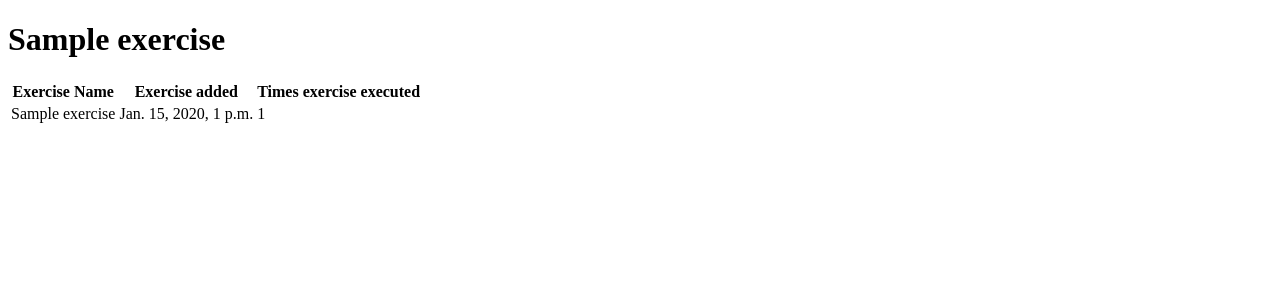
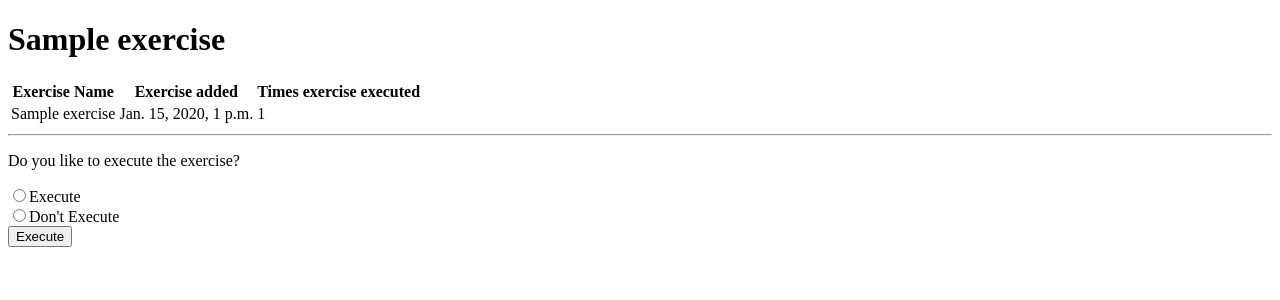
Before and after one commit to pkhurt/practicity, a Django app: page /progressTracker/exercise_detail/1/ in a window 1280 px wide. Shown: the top 300 px of the page. Run offline with Django 3.2, Linux system fonts and the light colour scheme; tables that the repository leaves empty hold one stand-in row (values such as "Sample post").

Commit message:
Fullfilled counting job on practice session detail page (like in polls counting times executed.

```diff
--- a/practicity/progressTracker/models.py
+++ b/practicity/progressTracker/models.py
@@ -2,6 +2,20 @@ import datetime
 
 from django.db import models
 from django.utils import timezone
+
+
+
+
+
+class PracticeSession(models.Model):
+    """
+    PracticeSessions creates the table for practice sessions. Meaning; A training workout
+    """
+    practice_session_start = models.DateTimeField('DateTime practice started')
+    practice_session_end = models.DateTimeField('DateTime practice ended')
+
+    def __str__(self):
+        return "Practice session on: " + str(self.practice_session_start)
 
 
 # Create your models here.
@@ -12,6 +26,7 @@ class Exercise(models.Model):
     exercise_name = models.CharField(max_length=200)
     exercise_add_date = models.DateTimeField('Date exercise added')
     exercise_executed = models.IntegerField(default=0)
+    practice_session = models.ForeignKey(PracticeSession, on_delete=models.CASCADE)
 
     def __str__(self):
         return self.exercise_name
@@ -19,14 +34,9 @@ class Exercise(models.Model):
     def was_added_recently(self):
         return self.exercise_add_date >= timezone.now() - datetime.timedelta(days=1)
 
-
-class PracticeSession(models.Model):
-    """
-    PracticeSessions creates the table for practice sessions. Meaning; A training workout
-    """
-    exercise = models.ForeignKey(Exercise, on_delete=models.CASCADE)
-    practice_session_start = models.DateTimeField('DateTime practice started')
-    practice_session_end = models.DateTimeField('DateTime practice ended')
-
-    def __str__(self):
-        return "Practice session on: " + str(self.practice_session_start)
+#class PracticeSessionExercise(models.Model):
+#    """
+#    Solve n-n association between PracticeSession and Exercise
+#    """
+#    exercise = models.ForeignKey(Exercise, on_delete=models.CASCADE)
+#    PracticeSession = models.ForeignKey(PracticeSession, on_delete=models.CASCADE)
--- a/practicity/progressTracker/templates/progressTracker/exercise_detail.html
+++ b/practicity/progressTracker/templates/progressTracker/exercise_detail.html
@@ -21,5 +21,14 @@
         <td>{{ exercise.exercise_executed }}</td>
     </tr>
 </table>
+<hr>
+<p>Do you like to execute the exercise?</p>
+<form action="{% url 'progressTracker:exercise_execution' exercise.id %}" method="post">
+    {% csrf_token %}
+    <input type="radio" name="execution" id="execution1" value="Executed"><label>Execute</label><br>
+    <input type="radio" name="execution" id="execution2" value="Not Executed"><label>Don't Execute</label><br>
+    <input type="submit" value="Execute">
+</form>
+
 </body>
 </html>
--- a/practicity/progressTracker/urls.py
+++ b/practicity/progressTracker/urls.py
@@ -10,4 +10,5 @@ urlpatterns = [
     path('session_detail/<int:practice_session_id>/', views.session_detail, name='session_detail'),
     path('exercise_detail/<int:exercise_id>/', views.exercise_detail, name='exercise_detail'),
     path('session_history/', views.session_history, name='session_history'),
+    path('exercise_execution/<int:exercise_id>/', views.exercise_execution, name='exercise_execution'),
 ]
--- a/practicity/progressTracker/views.py
+++ b/practicity/progressTracker/views.py
@@ -1,4 +1,4 @@
-from django.shortcuts import render, get_object_or_404
+from django.shortcuts import render, get_object_or_404, get_list_or_404
 from django.http import HttpResponse, Http404
 
 from .models import Exercise, PracticeSession
@@ -19,7 +19,12 @@ def index(request):
 
 def session_detail(request, practice_session_id):
     practice_session = get_object_or_404(PracticeSession, pk=practice_session_id)
-    return render(request, 'progressTracker/session_detail.html', {'practice_session': practice_session})
+    exercise_list = Exercise.objects.filter(practice_session=practice_session_id)
+    context = {
+        'practice_session': practice_session,
+        'exercise_list': exercise_list,
+    }
+    return render(request, 'progressTracker/session_detail.html', context)
 
 
 def exercise_detail(request, exercise_id):
@@ -30,3 +35,15 @@ def exercise_detail(request, exercise_id):
 def session_history(request):
     response = "You can see your session history here"
     return HttpResponse(response)
+
+
+def exercise_execution(request, exercise_id):
+    exercise = get_object_or_404(Exercise, pk=exercise_id)
+
+    if request.POST['execution'] == 'Executed':
+        exercise.exercise_executed += 1
+        exercise.save()
+        return HttpResponse("You have successfully executed %s: Total now: %s " %
+                            (exercise.exercise_name, str(exercise.exercise_executed)))
+    else:
+        return HttpResponse("You did not execute %s " % exercise.exercise_name)
```
Also changed, not shown: practicity/progressTracker/templates/progressTracker/session_detail.html (+10 -0 lines), practicity/progressTracker/migrations/0003_auto_20200919_1433.py (added).
